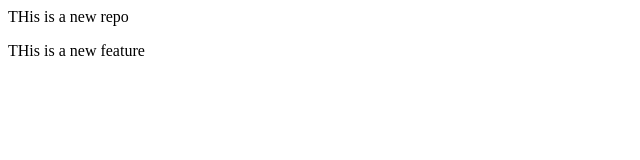
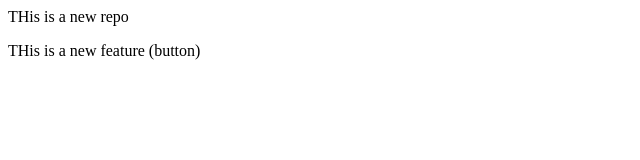
Before and after one commit to keerthi-2007/localrepo, a plain HTML site: page index.html in a window 1280 px wide. Shown: the full height of the page, 0-640 px from the left. Drawn offline with Linux system fonts and the light colour scheme.

```diff
--- a/index.html
+++ b/index.html
@@ -1,3 +1,3 @@
 <p> THis is a new repo</p>
-<p>THis is a new feature
+<p>THis is a new feature (button)
 </p>
```
